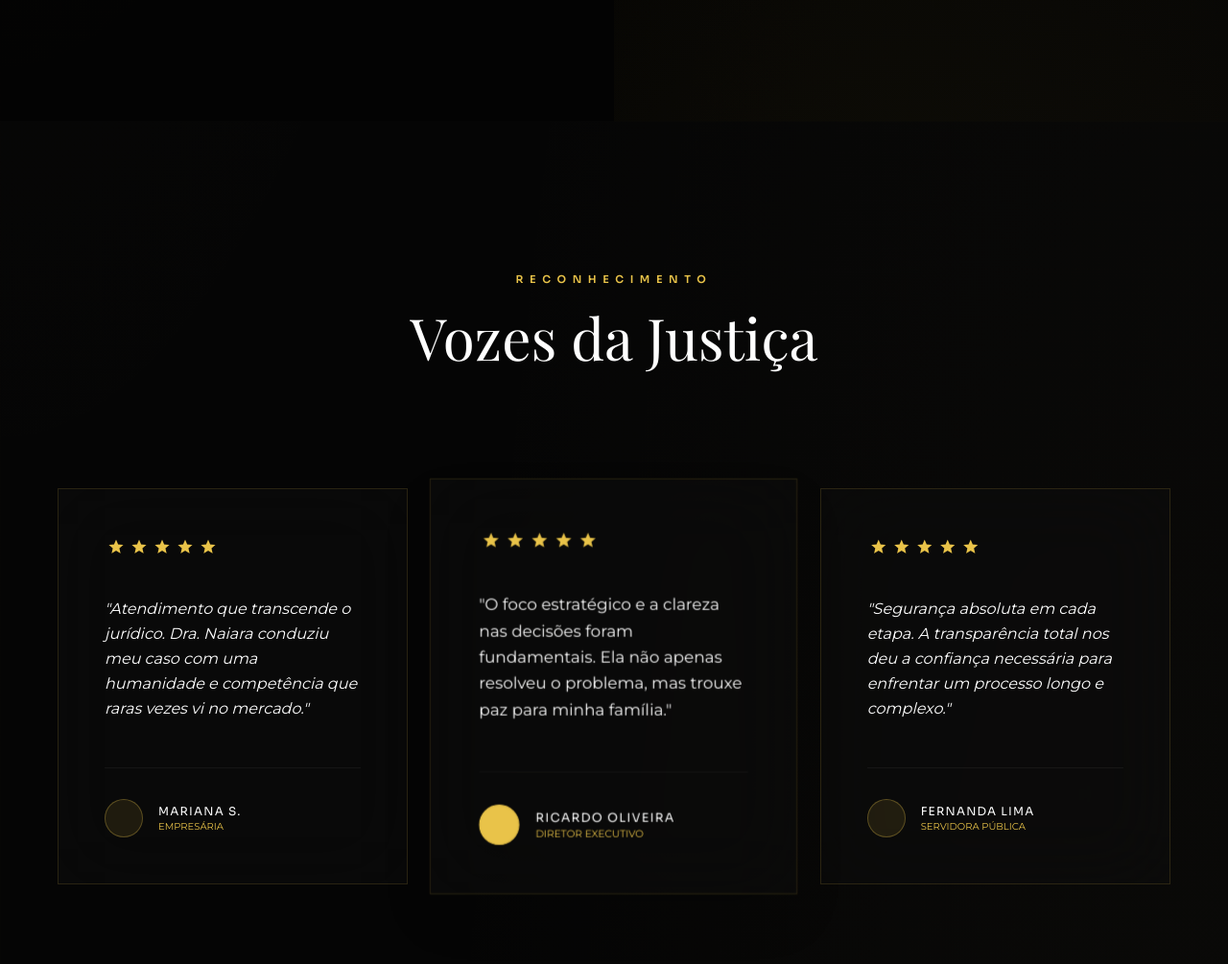
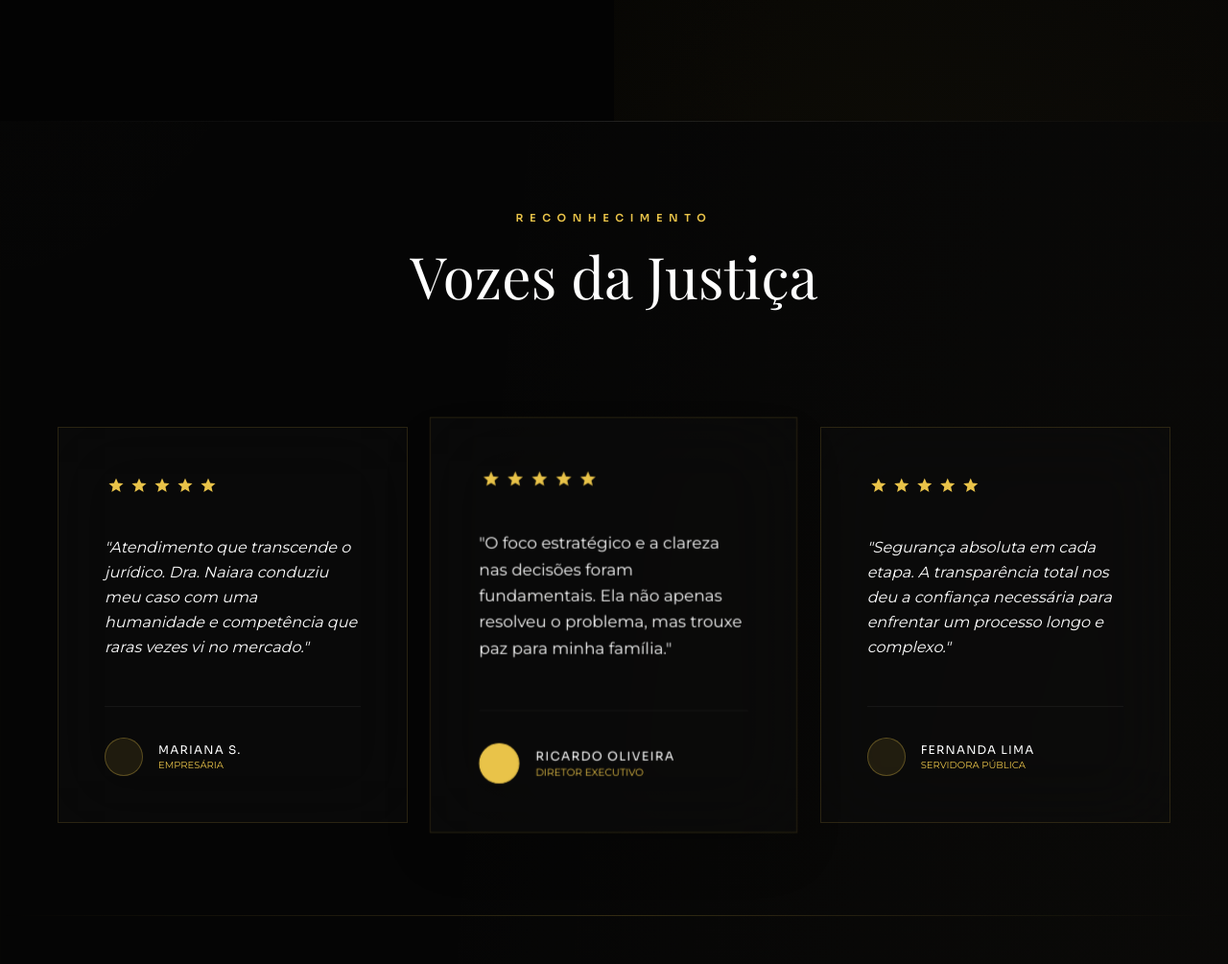
Before and after one commit to dksouza/baldanza-advocacia, a React (Vite) app: page / in a window 1280 px wide. Shown: the part 4360-5365 px from the top of the page at 96% size. Built offline with nearby package versions, Linux system fonts and the light colour scheme.

Commit message:
style: reduzir espacamentos verticais de depoimentos e artigos

```diff
--- a/src/components/Blog.tsx
+++ b/src/components/Blog.tsx
@@ -15,7 +15,8 @@ export interface ReadonlyBlogProps {
 
 export const Blog: React.FC<ReadonlyBlogProps> = ({ subtitle, title, seeAllText, articles }) => {
   return (
-    <section className="py-section-padding relative" id="blog">
+    <section className="py-16 md:py-24 relative" id="blog">
+      <div className="absolute top-0 left-0 w-full h-px bg-gradient-to-r from-transparent via-tertiary/20 to-transparent"></div>
       <div className="max-w-container-max mx-auto px-inner-padding">
         <FadeIn delay={0.1} direction="up">
           <div className="flex justify-between items-end mb-24">
--- a/src/components/Testimonials.tsx
+++ b/src/components/Testimonials.tsx
@@ -14,7 +14,8 @@ export interface ReadonlyTestimonialsProps {
 
 export const Testimonials: React.FC<ReadonlyTestimonialsProps> = ({ subtitle, title, items }) => {
   return (
-    <section className="py-section-padding relative overflow-hidden">
+    <section className="py-16 md:py-24 relative overflow-hidden">
+      <div className="absolute top-0 left-0 w-full h-px bg-gradient-to-r from-transparent via-white/10 to-transparent"></div>
       <div className="max-w-container-max mx-auto px-inner-padding relative z-10">
         <FadeIn delay={0.1} direction="up">
           <div className="text-center mb-32">
```
